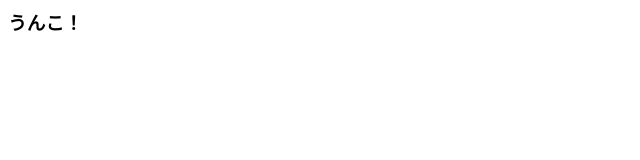
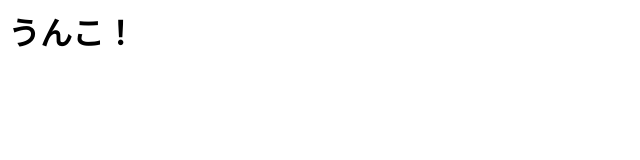
Before and after one commit to okasidayo/game-site, a plain HTML site: page index.html in a window 1280 px wide. Shown: the whole page, without its empty margins (0-640 px from the left). Drawn offline with Linux system fonts and the light colour scheme.

Commit message:
Update index.html

```diff
--- a/index.html
+++ b/index.html
@@ -1 +1 @@
-<h3>うんこ！</h3>
+<h1>うんこ！</h1>
```
